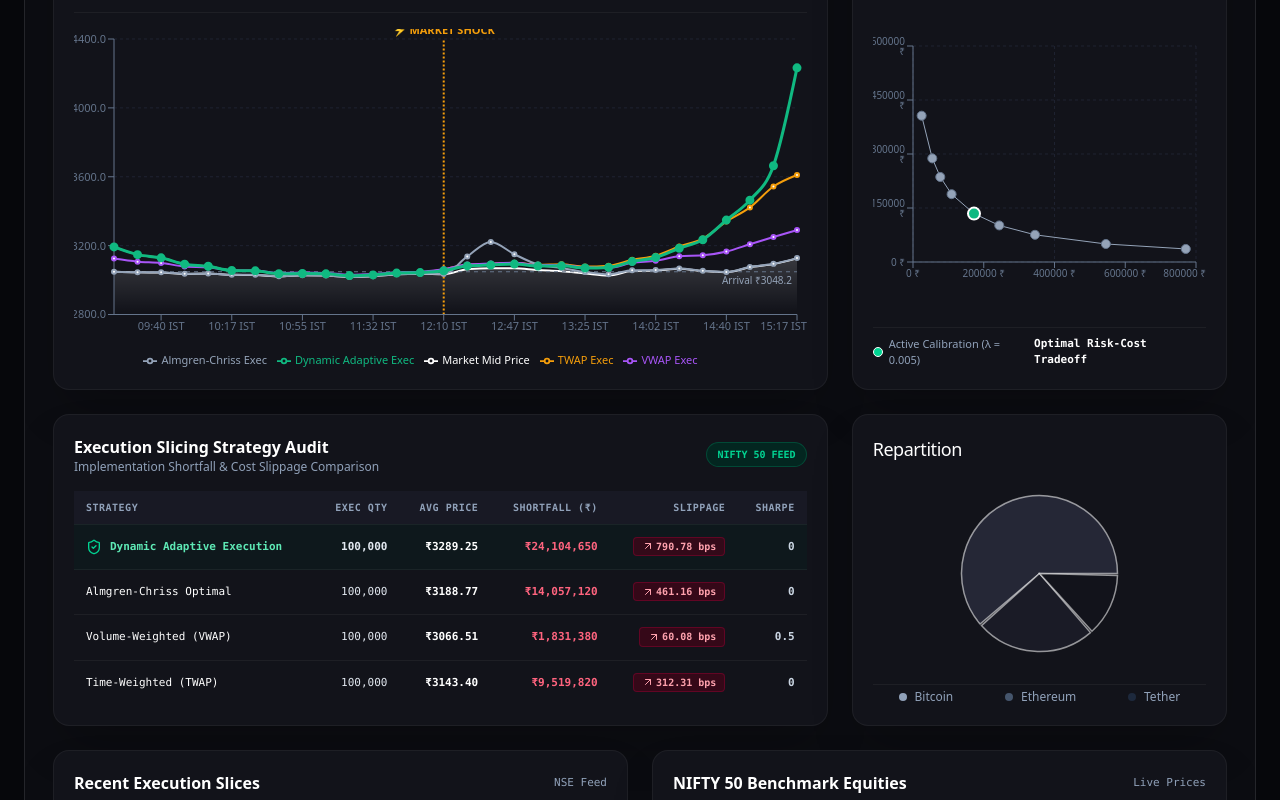
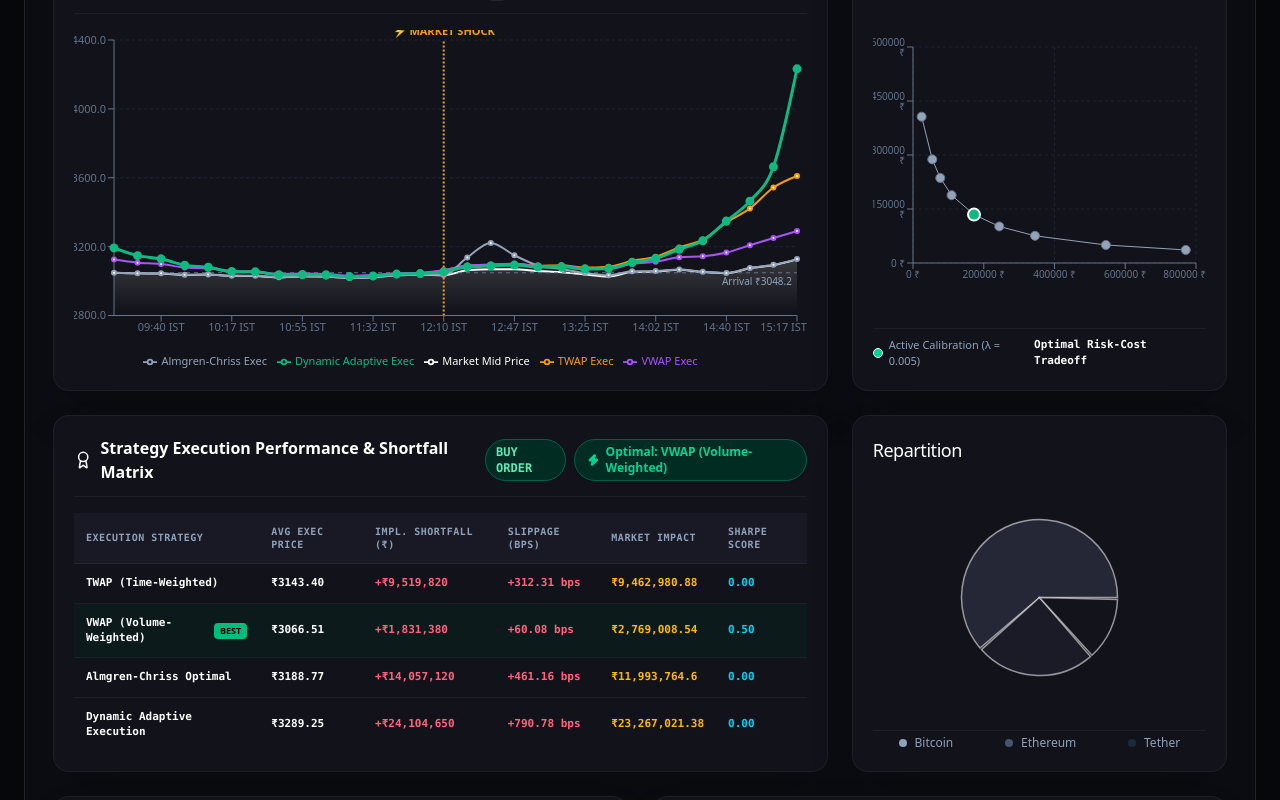
Before and after one commit to Viidhyanshu/OPTIMAL-TRADE, a Next.js app: page / in a window 1280 px wide. Shown: the part 2000-2800 px from the top of the page. Built offline with nearby package versions, Linux system fonts and the light colour scheme.

Commit message:
Fix BUY and SELL button toggle recalibration trigger and high contrast active glow

```diff
--- a/src/components/AssetsTableCard.tsx
+++ b/src/components/AssetsTableCard.tsx
@@ -2,7 +2,7 @@
 
 import React from 'react';
 import { SimulationResult, StrategyType } from '@/lib/engine/types';
-import { ShieldCheck, TrendingDown, ArrowUpRight, ArrowDownRight } from 'lucide-react';
+import { Award, Zap, Shield, TrendingDown, ArrowUpRight, ArrowDownRight } from 'lucide-react';
 
 interface AssetsTableCardProps {
   result: SimulationResult;
@@ -11,96 +11,102 @@ interface AssetsTableCardProps {
 export const AssetsTableCard: React.FC<AssetsTableCardProps> = ({ result }) => {
   const { strategyResults, config } = result;
 
-  const strategies: { key: StrategyType; name: string }[] = [
-    { key: 'DYNAMIC_ADAPTIVE', name: 'Dynamic Adaptive Execution' },
-    { key: 'ALMGREN_CHRISS', name: 'Almgren-Chriss Optimal' },
-    { key: 'VWAP', name: 'Volume-Weighted (VWAP)' },
-    { key: 'TWAP', name: 'Time-Weighted (TWAP)' },
-  ];
+  const strategies: StrategyType[] = ['TWAP', 'VWAP', 'ALMGREN_CHRISS', 'DYNAMIC_ADAPTIVE'];
+
+  const sortedByShortfall = [...strategies].sort(
+    (a, b) => strategyResults[a].implementationShortfall - strategyResults[b].implementationShortfall
+  );
+  const bestStrategy = sortedByShortfall[0];
+
+  const formatShortfall = (val: number) => {
+    const sign = val > 0 ? '+' : '';
+    return `${sign}₹${val.toLocaleString()}`;
+  };
+
+  const isBuy = config.side === 'BUY';
 
   return (
     <div className="bg-[#12131a] border border-white/5 rounded-2xl p-5 shadow-2xl space-y-4">
-      {/* Header */}
-      <div className="flex items-center justify-between">
-        <div>
-          <h3 className="font-bold text-white text-base">Execution Slicing Strategy Audit</h3>
-          <p className="text-xs text-slate-400">Implementation Shortfall & Cost Slippage Comparison</p>
+      {/* Table Header */}
+      <div className="flex flex-col sm:flex-row items-start sm:items-center justify-between gap-3 border-b border-white/5 pb-3">
+        <div className="flex items-center gap-2">
+          <Award className="w-5 h-5 text-white" />
+          <h3 className="font-bold text-white text-base">
+            Strategy Execution Performance & Shortfall Matrix
+          </h3>
         </div>
-        <span className="px-2.5 py-1 rounded-full bg-emerald-950/80 text-emerald-400 text-[10px] font-bold border border-emerald-800/60 font-mono">
-          NIFTY 50 FEED
-        </span>
+
+        <div className="flex items-center gap-2">
+          <span
+            className={`px-2.5 py-1 rounded-full text-xs font-mono font-bold border ${
+              isBuy
+                ? 'bg-emerald-950 text-emerald-300 border-emerald-800'
+                : 'bg-rose-950 text-rose-300 border-rose-800'
+            }`}
+          >
+            {config.side} ORDER
+          </span>
+
+          <span className="px-3 py-1 rounded-full bg-emerald-950 text-emerald-400 text-xs font-bold border border-emerald-800 flex items-center gap-1.5 shadow">
+            <Zap className="w-3.5 h-3.5 fill-emerald-400" />
+            Optimal: {strategyResults[bestStrategy].strategyName}
+          </span>
+        </div>
       </div>
 
-      {/* Table */}
+      {/* Matrix Table */}
       <div className="overflow-x-auto">
         <table className="w-full text-left text-xs text-slate-300">
           <thead className="bg-[#181924] text-[10px] uppercase tracking-wider text-slate-400 font-mono border-b border-white/5">
             <tr>
-              <th className="py-2.5 px-3">Strategy</th>
-              <th className="py-2.5 px-3 text-right">Exec Qty</th>
-              <th className="py-2.5 px-3 text-right">Avg Price</th>
-              <th className="py-2.5 px-3 text-right">Shortfall (₹)</th>
-              <th className="py-2.5 px-3 text-right">Slippage</th>
-              <th className="py-2.5 px-3 text-right">Sharpe</th>
+              <th className="py-3 px-3">Execution Strategy</th>
+              <th className="py-3 px-3">Avg Exec Price</th>
+              <th className="py-3 px-3">Impl. Shortfall (₹)</th>
+              <th className="py-3 px-3">Slippage (bps)</th>
+              <th className="py-3 px-3">Market Impact</th>
+              <th className="py-3 px-3">Sharpe Score</th>
             </tr>
           </thead>
           <tbody className="divide-y divide-white/5 font-mono text-[11px]">
-            {strategies.map(({ key, name }) => {
-              const res = strategyResults[key];
-              const isAdaptive = key === 'DYNAMIC_ADAPTIVE';
-              const isPositiveSlippage = res.implementationShortfallBps > 0;
+            {strategies.map((stratKey) => {
+              const res = strategyResults[stratKey];
+              const isBest = stratKey === bestStrategy;
 
               return (
                 <tr
-                  key={key}
-                  className={`hover:bg-white/5 transition ${
-                    isAdaptive ? 'bg-emerald-950/20 font-semibold' : ''
-                  }`}
+                  key={stratKey}
+                  className={`hover:bg-white/5 transition ${isBest ? 'bg-emerald-950/30' : ''}`}
                 >
-                  <td className="py-3 px-3">
-                    <div className="flex items-center gap-2">
-                      {isAdaptive && <ShieldCheck className="w-4 h-4 text-emerald-400" />}
-                      <span className={isAdaptive ? 'text-emerald-300 font-bold' : 'text-white'}>
-                        {name}
+                  <td className="py-3 px-3 font-semibold text-white flex items-center gap-2">
+                    {res.strategyName}
+                    {isBest && (
+                      <span className="text-[9px] px-1.5 py-0.5 rounded bg-emerald-500 text-black font-extrabold font-sans">
+                        BEST
                       </span>
-                    </div>
+                    )}
                   </td>
-
-                  <td className="py-3 px-3 text-right text-slate-200">
-                    {res.totalExecutedQuantity.toLocaleString()}
-                  </td>
-
-                  <td className="py-3 px-3 text-right text-white font-bold">
+                  <td className="py-3 px-3 font-semibold text-white">
                     ₹{res.avgExecutionPrice.toFixed(2)}
                   </td>
-
                   <td
-                    className={`py-3 px-3 text-right font-bold ${
-                      isPositiveSlippage ? 'text-rose-400' : 'text-emerald-400'
+                    className={`py-3 px-3 font-bold ${
+                      res.implementationShortfall > 0 ? 'text-rose-400' : 'text-emerald-400'
                     }`}
                   >
-                    ₹{res.implementationShortfall.toLocaleString()}
+                    {formatShortfall(res.implementationShortfall)}
                   </td>
-
-                  <td className="py-3 px-3 text-right">
-                    <span
-                      className={`inline-flex items-center gap-0.5 px-2 py-0.5 rounded text-[10px] font-bold ${
-                        isPositiveSlippage
-                          ? 'bg-rose-950/60 text-rose-300 border border-rose-800/40'
-                          : 'bg-emerald-950/60 text-emerald-300 border border-emerald-800/40'
-                      }`}
-                    >
-                      {isPositiveSlippage ? (
-                        <ArrowUpRight className="w-3 h-3" />
-                      ) : (
-                        <ArrowDownRight className="w-3 h-3" />
-                      )}
-                      {res.implementationShortfallBps} bps
-                    </span>
+                  <td
+                    className={`py-3 px-3 font-bold ${
+                      res.implementationShortfallBps > 0 ? 'text-rose-400' : 'text-emerald-400'
+                    }`}
+                  >
+                    {res.implementationShortfallBps > 0 ? `+${res.implementationShortfallBps}` : res.implementationShortfallBps} bps
                   </td>
-
-                  <td className="py-3 px-3 text-right text-slate-300 font-bold">
-                    {res.sharpeRatio}
+                  <td className="py-3 px-3 text-amber-400 font-semibold">
+                    ₹{res.impactCostTotal.toLocaleString()}
+                  </td>
+                  <td className="py-3 px-3 text-cyan-400 font-bold">
+                    {res.sharpeRatio.toFixed(2)}
                   </td>
                 </tr>
               );
--- a/src/components/ControlPanel.tsx
+++ b/src/components/ControlPanel.tsx
@@ -16,10 +16,12 @@ export const ControlPanel: React.FC<ControlPanelProps> = ({
   onRunSimulation,
 }) => {
   const handleSideToggle = (side: OrderSide) => {
-    onChangeConfig({
+    const updated = {
       ...config,
       side,
-    });
+    };
+    onChangeConfig(updated);
+    onRunSimulation(); // Force immediate full-page algorithm recalibration!
   };
 
   const updateField = (field: keyof OrderConfig, val: any) => {
@@ -43,7 +45,10 @@ export const ControlPanel: React.FC<ControlPanelProps> = ({
         <div className="flex items-center gap-2">
           <button
             type="button"
-            onClick={() => updateField('enableShock', !config.enableShock)}
+            onClick={() => {
+              updateField('enableShock', !config.enableShock);
+              onRunSimulation();
+            }}
             className={`flex items-center gap-1.5 px-3 py-1.5 rounded-xl border text-xs font-bold transition cursor-pointer active:scale-95 ${
               config.enableShock
                 ? 'bg-amber-950/80 border-amber-500/60 text-amber-300 shadow'
@@ -67,12 +72,16 @@ export const ControlPanel: React.FC<ControlPanelProps> = ({
 
       {/* Control Inputs Grid */}
       <div className="grid grid-cols-1 sm:grid-cols-2 lg:grid-cols-4 gap-5 text-xs">
-        {/* Order Side (BUY / SELL Buttons with High Contrast Active Feedback) */}
+        {/* Order Side (BUY / SELL Toggle with Immediate Recalibration & High Contrast Glow) */}
         <div className="space-y-1.5">
           <div className="flex items-center justify-between">
             <label className="text-slate-400 font-medium block">Order Side</label>
-            <span className="font-mono text-[10px] font-bold text-white uppercase">
-              Active: {config.side}
+            <span
+              className={`font-mono text-[10px] font-bold px-1.5 py-0.5 rounded ${
+                config.side === 'BUY' ? 'bg-emerald-950 text-emerald-300' : 'bg-rose-950 text-rose-300'
+              }`}
+            >
+              {config.side} ACTIVE
             </span>
           </div>
 
@@ -80,9 +89,9 @@ export const ControlPanel: React.FC<ControlPanelProps> = ({
             <button
               type="button"
               onClick={() => handleSideToggle('BUY')}
-              className={`py-2 text-xs font-black rounded-lg transition-all duration-150 cursor-pointer active:scale-95 ${
+              className={`py-2 text-xs font-black rounded-lg transition-all duration-200 cursor-pointer active:scale-95 ${
                 config.side === 'BUY'
-                  ? 'bg-[#10b981] text-black shadow-[0_0_15px_rgba(16,185,129,0.4)] scale-[1.02]'
+                  ? 'bg-[#10b981] text-black shadow-[0_0_20px_rgba(16,185,129,0.6)] scale-[1.03]'
                   : 'text-slate-400 hover:text-white hover:bg-white/5'
               }`}
             >
@@ -92,9 +101,9 @@ export const ControlPanel: React.FC<ControlPanelProps> = ({
             <button
               type="button"
               onClick={() => handleSideToggle('SELL')}
-              className={`py-2 text-xs font-black rounded-lg transition-all duration-150 cursor-pointer active:scale-95 ${
+              className={`py-2 text-xs font-black rounded-lg transition-all duration-200 cursor-pointer active:scale-95 ${
                 config.side === 'SELL'
-                  ? 'bg-[#f43f5e] text-white shadow-[0_0_15px_rgba(244,63,94,0.4)] scale-[1.02]'
+                  ? 'bg-[#f43f5e] text-white shadow-[0_0_20px_rgba(244,63,94,0.6)] scale-[1.03]'
                   : 'text-slate-400 hover:text-white hover:bg-white/5'
               }`}
             >
```
